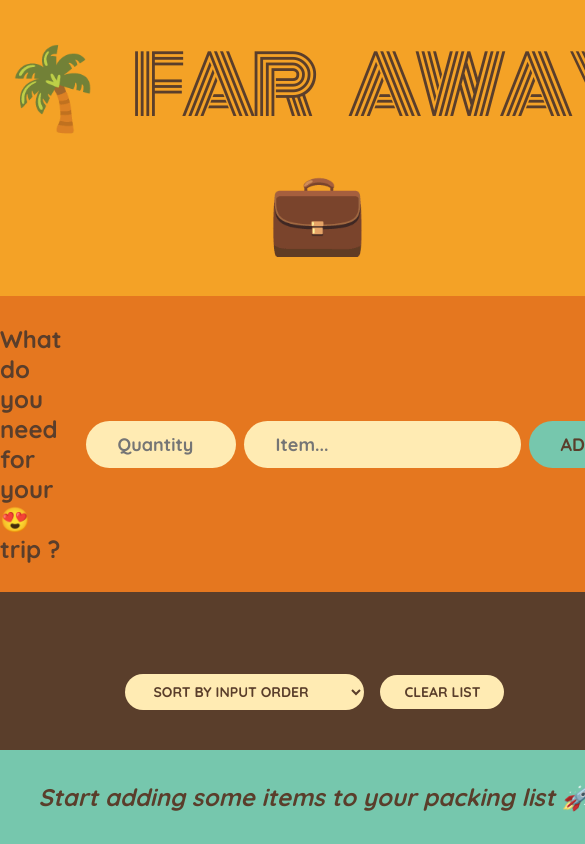
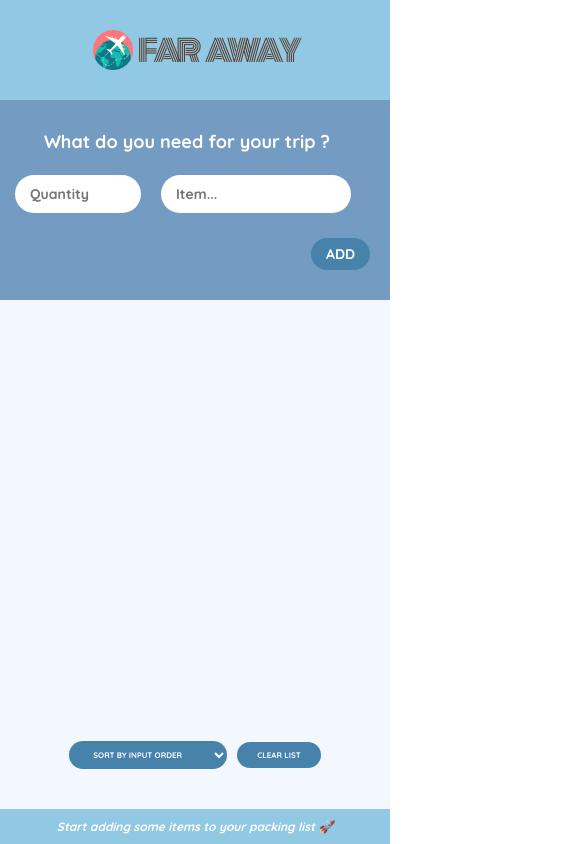
Before and after one commit to prudv13/far-away, a React (Create React App) app: page / in a window 390 px wide. Shown: the top 844 px of the page, 585 px wide, since content can reach past the window. Built offline with nearby package versions, Linux system fonts and the light colour scheme.

Commit message:
modified styling

```diff
--- a/public/index.html
+++ b/public/index.html
@@ -2,7 +2,7 @@
 <html lang="en">
   <head>
     <meta charset="utf-8" />
-    <link rel="icon" href="%PUBLIC_URL%/favicon.ico" />
+    <link rel="icon" href="./favicon.png" />
     <meta name="viewport" content="width=device-width, initial-scale=1" />
     <!-- ================== UNICONS ================== -->
     <link rel="stylesheet" href="https://unicons.iconscout.com/release/v4.0.8/css/line.css">
--- a/src/components/Form.jsx
+++ b/src/components/Form.jsx
@@ -29,7 +29,8 @@ export default function Form({onAddItems}){
 
     return (
       <form className='add-form' onSubmit={handleSubmit}>
-        <h3>What do you need for your 😍 trip ?</h3>
+        <h3>What do you need for your trip ?</h3>
+        <div className="input-div">
           <input
             type='text'
             placeholder='Quantity'
@@ -43,7 +44,10 @@ export default function Form({onAddItems}){
             value={description}
             onChange={(e) => setDescription(e.target.value)}
           />
+        </div>
+        <section>
           <button>ADD</button>
+        </section>
       </form>
     );
 }
--- a/src/components/Logo.jsx
+++ b/src/components/Logo.jsx
@@ -1,9 +1,10 @@
 import React from 'react'
+import FarAwayLogo from './assets/travel.png';
 
 const Logo = () => {
   return (
     <div>
-        <h1>🌴 Far Away 💼</h1>
+        <h1><img src={FarAwayLogo} className='logo' /> Far Away </h1>
     </div>
   )
 }
--- a/src/index.css
+++ b/src/index.css
@@ -34,23 +34,40 @@ body {
 
 h1 {
   text-align: center;
-  background-color: #f4a226;
+  background-color: #91C8E4;
   font-family: "Monoton";
-  font-size: 8rem;
+  font-size: 6rem;
   text-transform: uppercase;
   font-weight: 400;
   word-spacing: 30px;
   letter-spacing: -5px;
   padding: 2.4rem 0;
+  display: flex;
+  align-items: center;
+  justify-content: center;
+  height: 100px;
+  gap: 30px;
+}
+
+.logo {
+  height: 60px;
 }
 
 .add-form {
-  background-color: #e5771f;
+  background-color: #749BC2;
   padding: 2.8rem 0;
   display: flex;
   align-items: center;
-  justify-content: center;
+  justify-content: space-evenly;
   gap: 0.8rem;
+  color: #fff;
+  min-height: 200px;
+  overflow: hidden;
+}
+
+.add-form div {
+  display: flex;
+  gap: 20px;
 }
 
 h3 {
@@ -61,10 +78,11 @@ h3 {
 button,
 select,
 input {
-  background-color: #ffebb3;
-  color: #5a3e2b;
+  background-color: #fff;
+  color: #040D12;
   font-family: inherit;
   border: none;
+  outline: none;
   border-radius: 10rem;
   padding: 1.2rem 3.2rem;
   font-weight: 700;
@@ -74,24 +92,28 @@ input {
 
 .add-form button {
   text-transform: uppercase;
-  background-color: #76c7ad;
+  background-color: #4682A9;
+  color: #fff;
 }
 
 .list {
-  background-color: #5a3e2b;
-  color: #ffebb3;
+  background-color: #f2f8fd;
+  color: #222b1a;
   padding: 4rem 0;
+  width: 100%;
 
   display: flex;
   justify-content: space-between;
   flex-direction: column;
-  gap: 3.2rem;
+  gap: 2rem;
   align-items: center;
 }
 
 .actions button,
 .list select {
   text-transform: uppercase;
+  background-color: #4682A9;
+  color: #fff;
   padding: 0.8rem 2.4rem;
   font-size: 1.4rem;
   font-weight: 700;
@@ -118,7 +140,7 @@ input {
 input[type="checkbox"] {
   height: 2rem;
   width: 2rem;
-  accent-color: #e5771f;
+  accent-color: #91C8E4;
 }
 
 .list li button {
@@ -131,7 +153,8 @@ input[type="checkbox"] {
 }
 
 .stats {
-  background-color: #76c7ad;
+  background-color: #91C8E4;
+  color: #fff;
   text-align: center;
   font-weight: 700;
   padding: 3.2rem 0;
@@ -141,6 +164,148 @@ input[type="checkbox"] {
 }
 
 .delete-icon{
-  color: #fa5252;
+  color: #d37777;
   cursor: pointer;
 }
+
+@media screen and (max-width: 986px) {
+  h1 {
+    max-height: 160px;
+  }
+  .add-form h3{
+    font-size: 18px;
+  }
+}
+
+@media screen and (max-width: 986px) {
+  h1 {
+    max-height: 160px;
+    font-size: 5rem;
+  }
+
+  .logo {
+    height: 65px;
+  }
+
+  .add-form {
+    flex-direction: column;
+    gap: 20px;
+  }
+}
+
+@media screen and (max-width: 586px) {
+  h1 {
+    font-size: 4rem;
+  }
+
+  .logo {
+    height: 50px;
+  }
+
+  .add-form {
+    height: 4rem;
+  }
+  .add-form div{
+    flex-direction: column;
+    gap: 20px;
+  }
+  .input-div {
+    flex-direction: row !important;
+  }
+  .add-form section{
+    align-self: flex-end;
+    margin-right: 20px;
+  }
+
+  .stats{
+    font-size: 16px;
+  }
+}
+
+@media screen and (max-width: 441px) {
+  h1 {
+    word-spacing: 10px;
+    gap: 5px;
+    font-size: 3rem;
+  }
+
+  .logo {
+    height: 40px;
+  }
+
+  .add-form {
+    height: 3rem;
+  }
+  .input-div {
+    flex-direction: row;
+  }
+  .input-div input{
+    font-size: 14px;
+    padding: 10px 15px;
+    max-width: 35%;
+  }
+  .input-div input:last-child{
+    font-size: 14px;
+    padding: 10px 15px;
+    max-width: 55%;
+  }
+  .add-form section{
+    align-self: flex-end;
+    margin-right: 20px;
+  }
+  .add-form section button{
+    font-size: 14px;
+    padding: 7px 15px;
+  }
+
+  .list {
+    font-size: 16px;
+
+  }
+
+  input[type="checkbox"] {
+    height: 1rem;
+    width: 1rem;
+  }
+
+  .actions button,
+  .list select {
+    padding: 0.8rem 2rem;
+    font-size: 0.8rem;
+    margin: 0 0.5rem;
+  }
+
+  .stats{
+    font-size: 12px;
+    padding: 10px;
+  }
+}
+
+@media screen and (max-width: 365px) {
+  h1 {
+    font-size: 2.7rem;
+  }
+
+  .logo {
+    height: 35px;
+  }
+
+  .add-form {
+    height: 3rem;
+    align-items: flex-start;
+    padding: 10px;
+  }
+  .input-div {
+    flex-direction: row;
+  }
+  .input-div input{
+    font-size: 13px;
+    padding: 10px 15px;
+    max-width: 30%;
+  }
+  .input-div input:last-child{
+    font-size: 14px;
+    padding: 10px 15px;
+    max-width: 55%;
+  }
+}
```
Also changed, not shown: public/favicon.png (added), src/components/assets/travel.png (added). Lines whose indentation alone changed are shown as unchanged.
